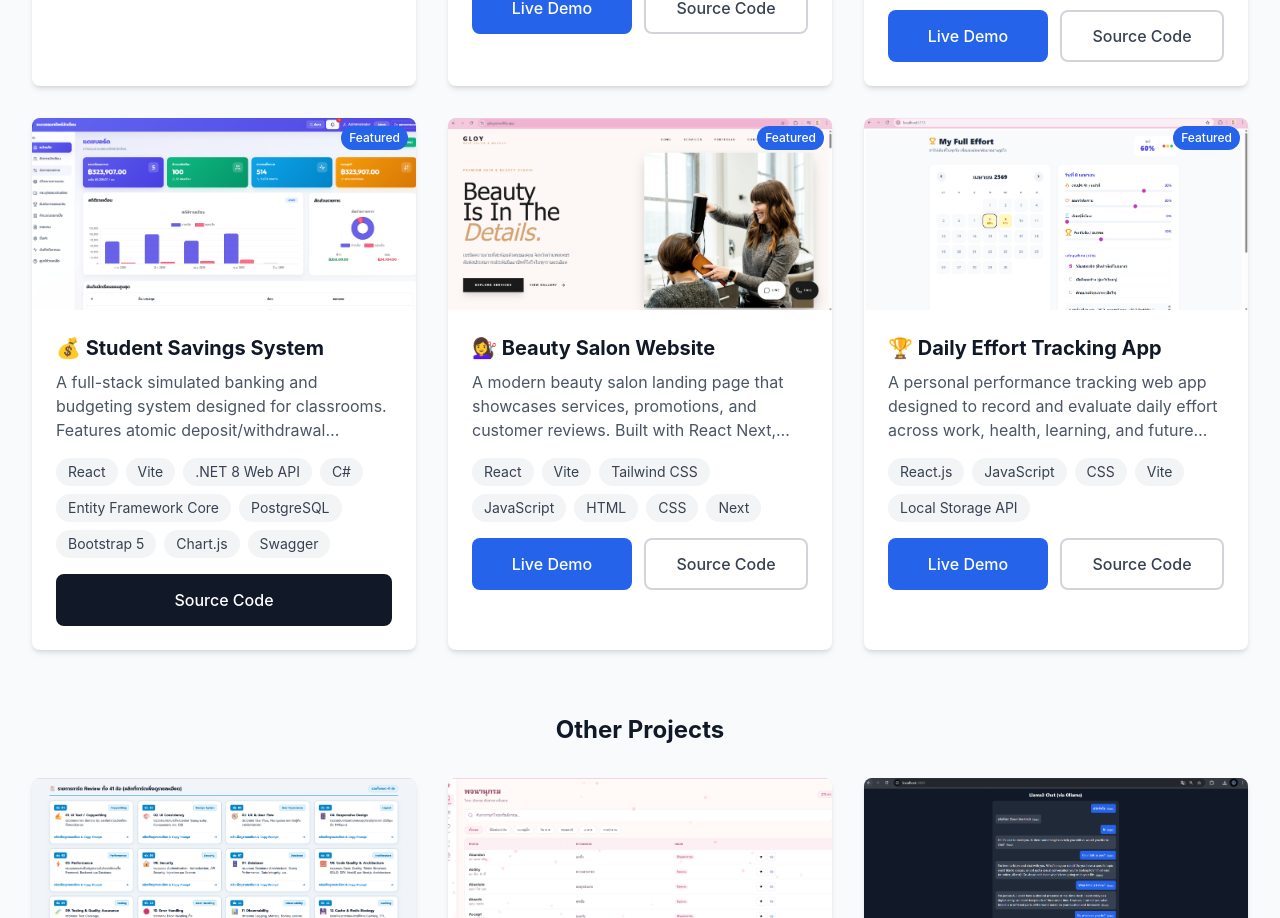
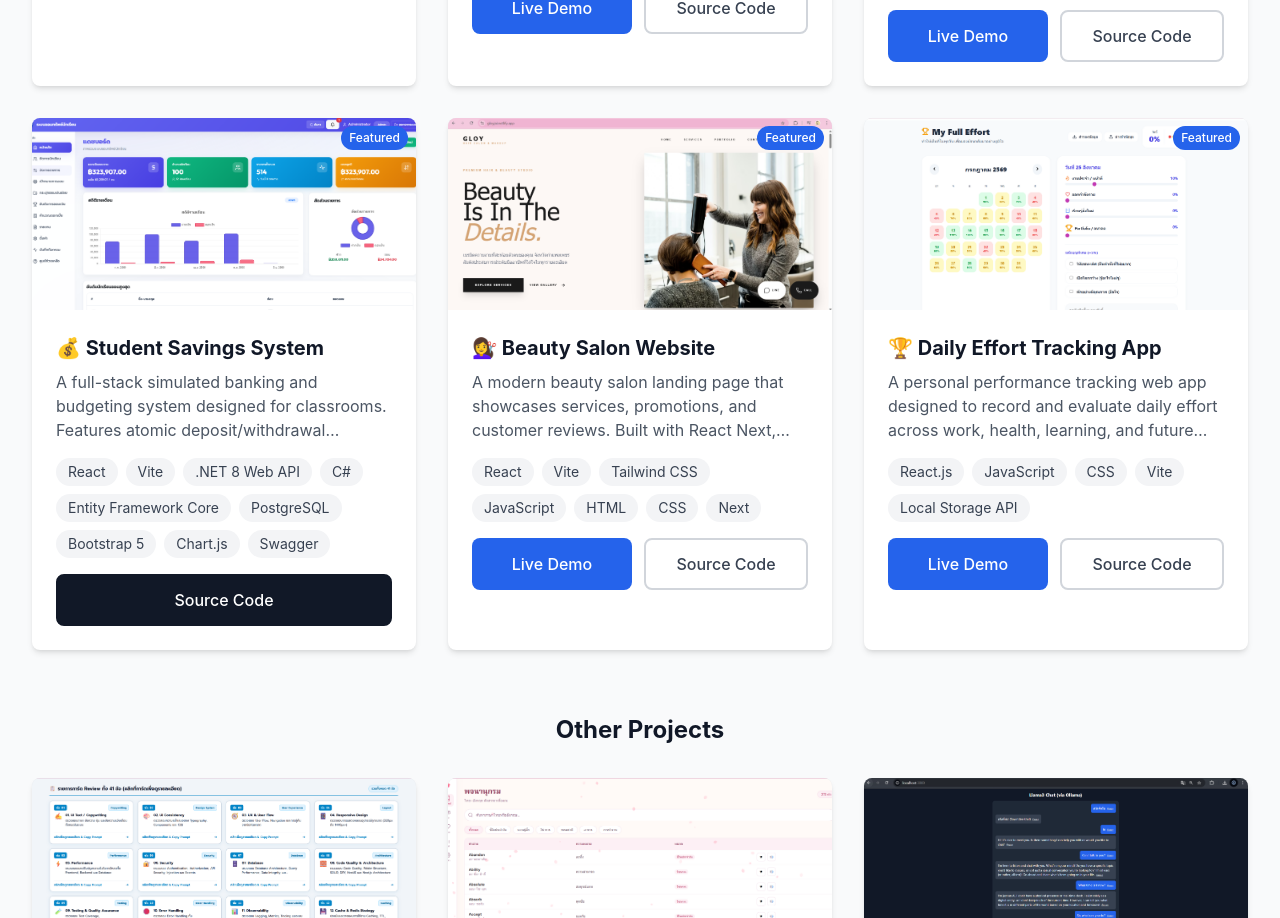
Before and after one commit to Foam-01/Portfolio, a React (Vite) app: page / in a window 1280 px wide. Shown: the part 6433-7351 px from the top of the page. Built offline with nearby package versions, Linux system fonts and the light colour scheme.

Commit message:
feat: add project data and associated thumbnail image for Daily Effort Tracking App

```diff
--- a/src/data/projects.ts
+++ b/src/data/projects.ts
@@ -205,7 +205,7 @@ export const projects: Project[] = [
       "Vite",
       "Local Storage API",
     ],
-    imageUrl: "/images/inventory24.png",
+    imageUrl: "/images/inventory33.png",
     liveUrl: "https://daily-effort-tracking-app.netlify.app/",
     githubUrl: "https://github.com/Foam-01/Daily-Effort-Tracking-App",
     featured: true,
```
Also changed, not shown: public/images/inventory33.png (added).
